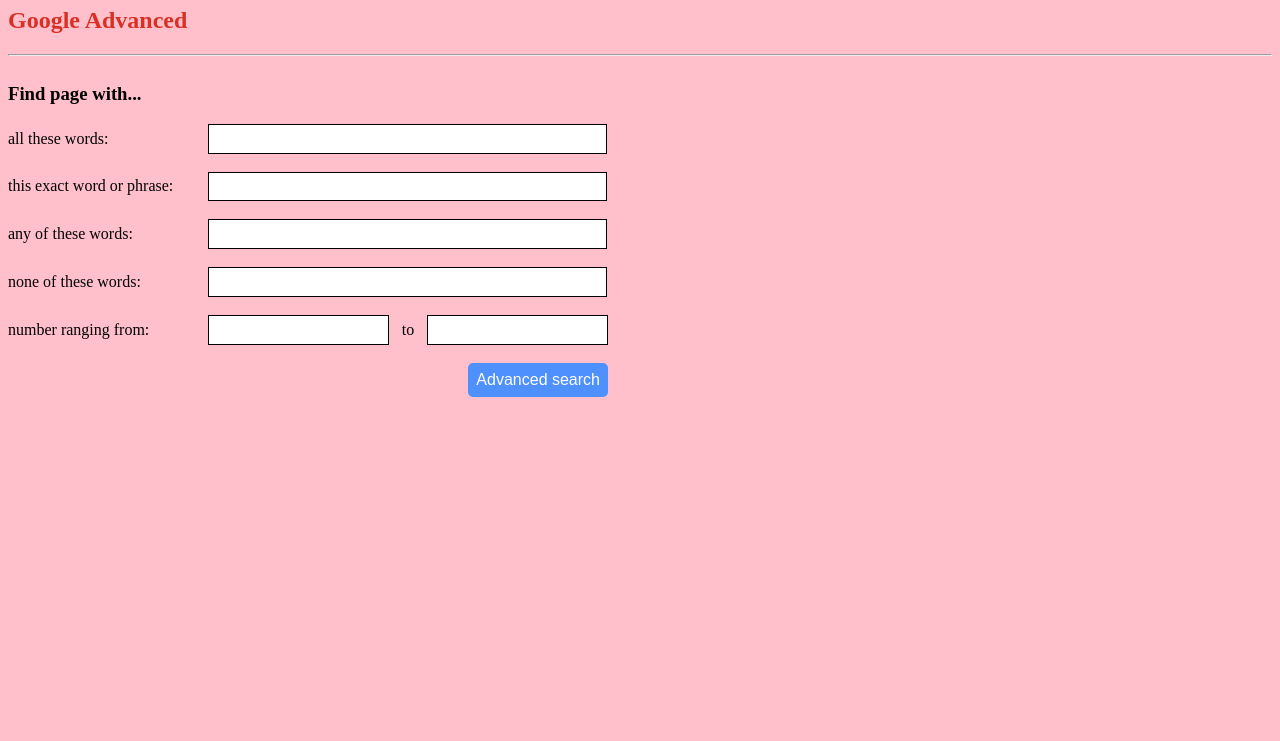
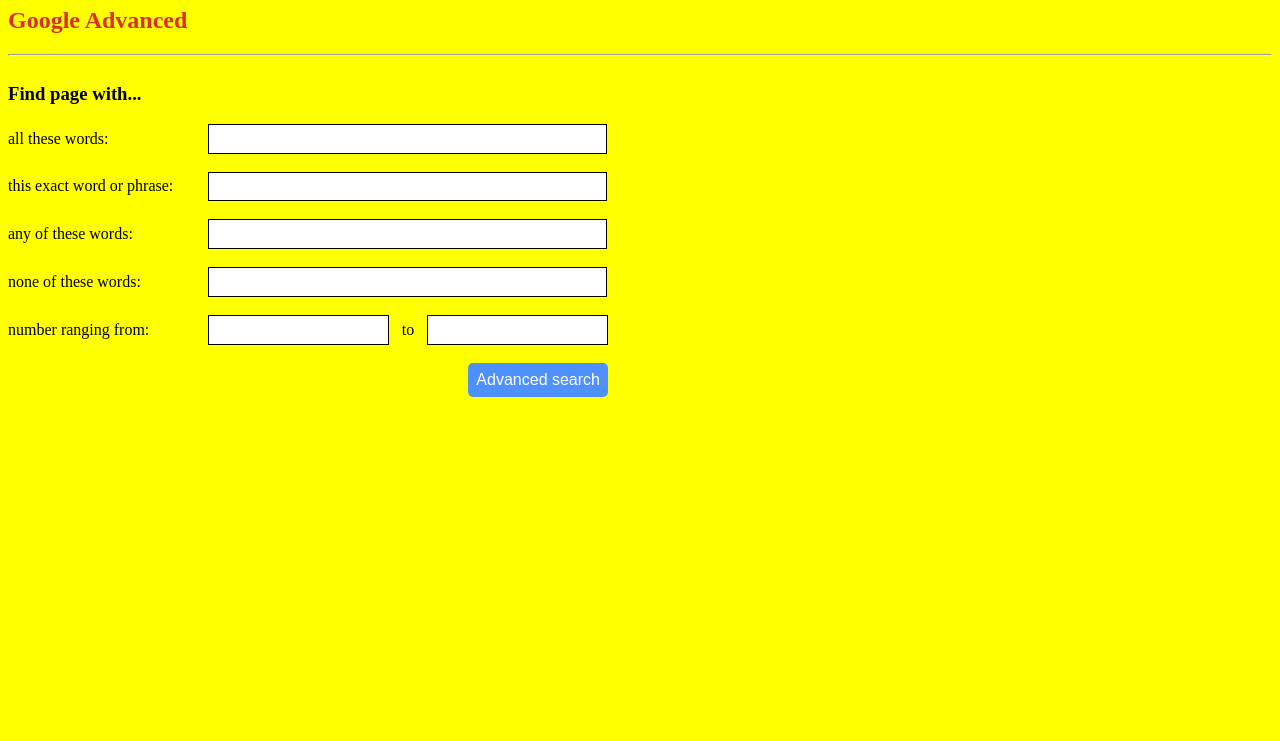
Before and after one commit to KHOA-TDTU/search, a plain HTML site: page sources/advanced.html in a window 1280 px wide. Shown: the part 59-800 px from the top of the page. Drawn offline with Linux system fonts and the light colour scheme.

Commit message:
Update color to yellow

```diff
--- a/sources/advanced.html
+++ b/sources/advanced.html
@@ -7,7 +7,7 @@
         <link rel="stylesheet" href="style.css">
     </head>
 
-    <body style="background-color: pink;">
+    <body style="background-color: yellow;">
         <header>
             <div class="adv-link">
                 <a href="index.html" "> Home</a>
```
